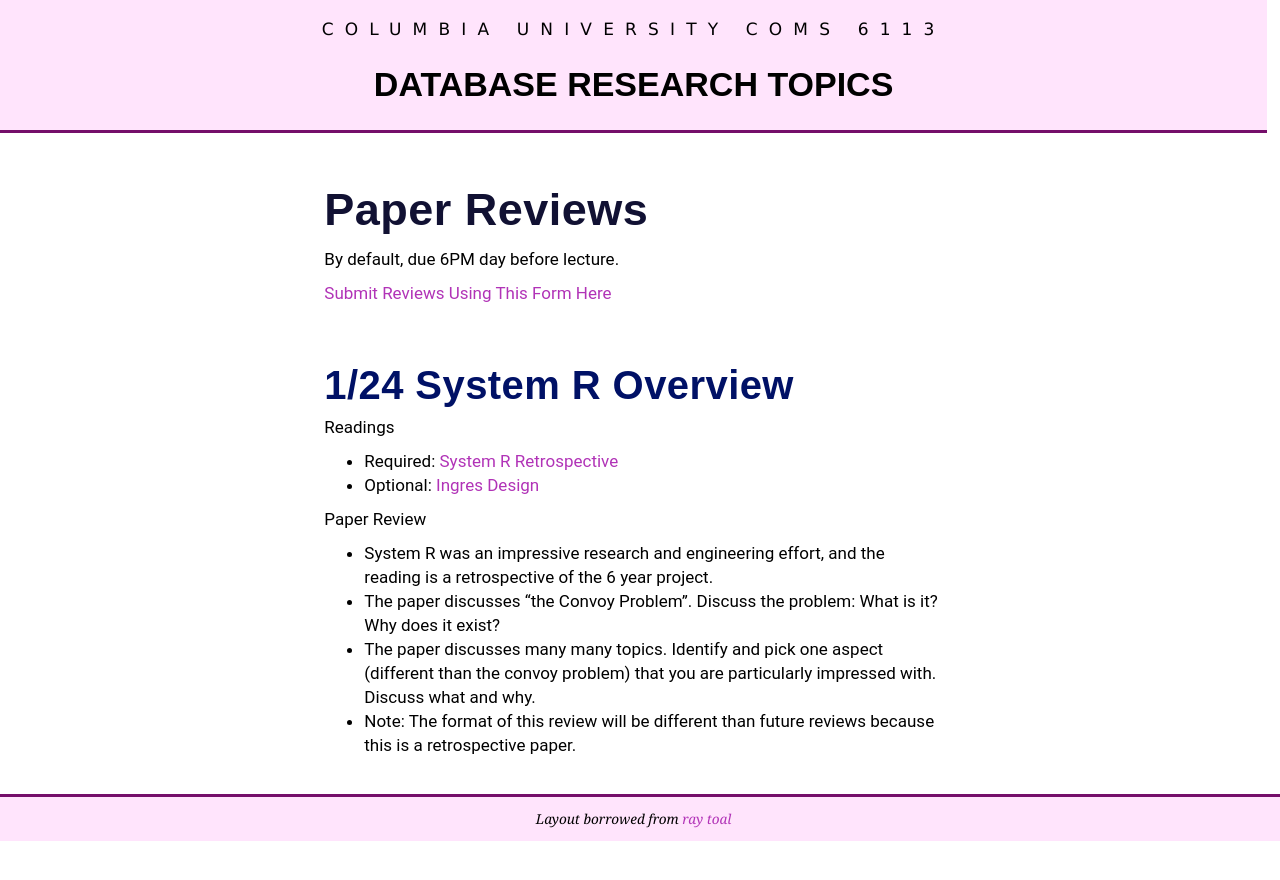
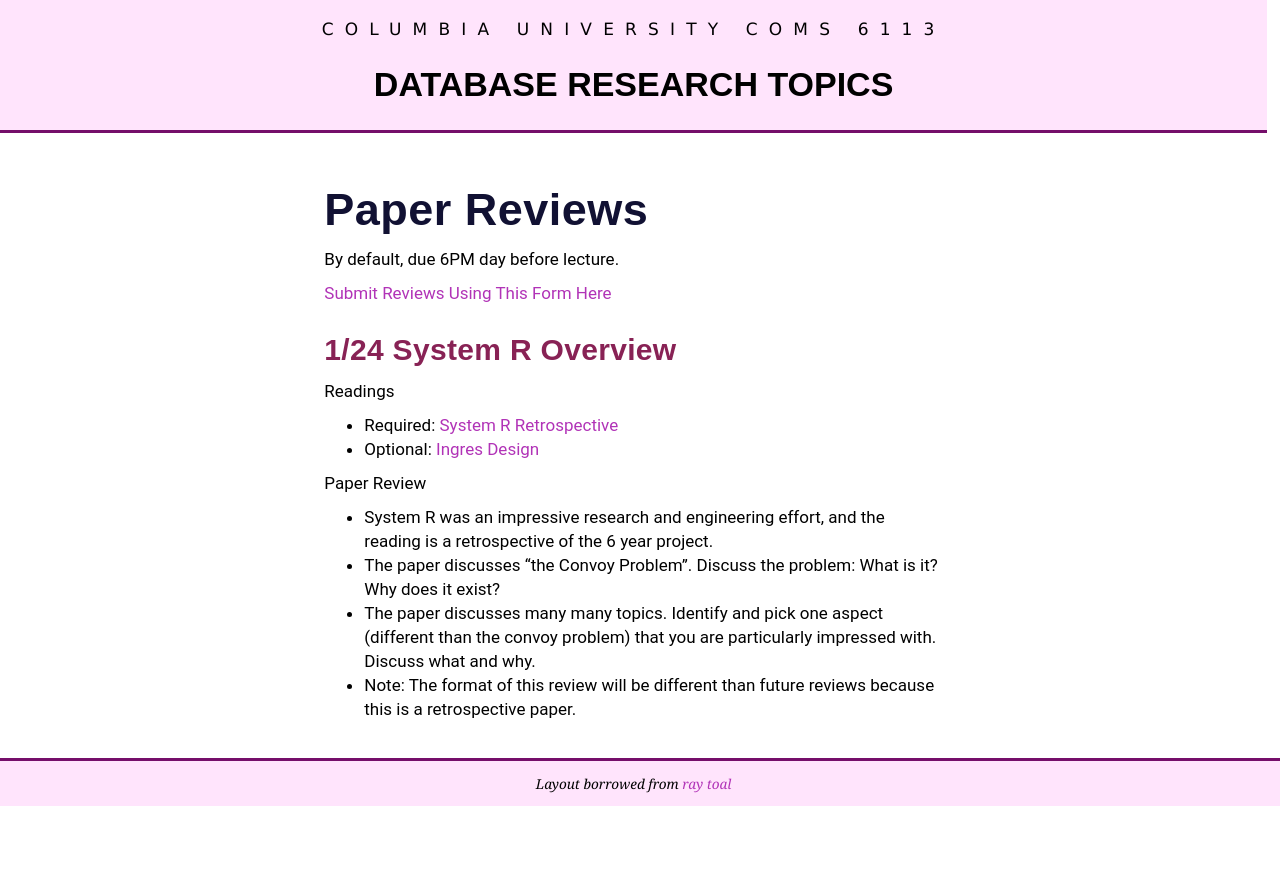
Before and after one commit to wzao1515/w6113.github.io, a Jekyll site: the page built from reviews.md, in a window 1280 px wide. Shown: the top 880 px of the page. Built offline with Jekyll 4.4.1, drawn with Linux system fonts in a browser that asks for light colours; our own code applies the rules of GitHub Pages for plain Markdown files.

Commit message:
updated website

```diff
--- a/_data/schedule.csv
+++ b/_data/schedule.csv
@@ -1,6 +1,6 @@
 color,date,slug,title,readings,optional,assigned,due
 #fdf3fd,22-Jan,"<a href=""./lecs/01_intro"">Intro</a>",,,,"<a href=""https://www.github.com/w6113/databass-public"">HW0</a>",
-#fdf3fd,24-Jan,System R overview,,"<a href=""./files/papers/systemr-retrospective.pdf"">System R Retrospective</a>","<a href=""./files/papers/ingres-retrospective.pdf"">Ingres Design</a>",,HW0 1/27 11:59PM
+#fdf3fd,24-Jan,"System R overview<br/><a href=""./reviews#lec2"">Submit review here</a>",,"<a href=""./files/papers/systemr-retrospective.pdf"">System R Retrospective</a>","<a href=""./files/papers/ingres-retrospective.pdf"">Ingres Design</a>",,HW0 1/27 11:59PM
 white,29-Jan,,,,,,
 white,31-Jan,,,,,,
 #fdf3fd,5-Feb,,,,,,
--- a/reviews.md
+++ b/reviews.md
@@ -5,7 +11,7 @@ By default, due 6PM day before lecture.
 [Submit Reviews Using This Form Here](https://goo.gl/forms/uNfVx9jUBXdj6wXd2)
 
 
-## 1/24 System R Overview <a name="lec2"/>
+### 1/24 System R Overview <a name="lec2"/>
 
 Readings
 
```
Also changed, not shown: other parts of reviews.md (+6 -0 lines).
